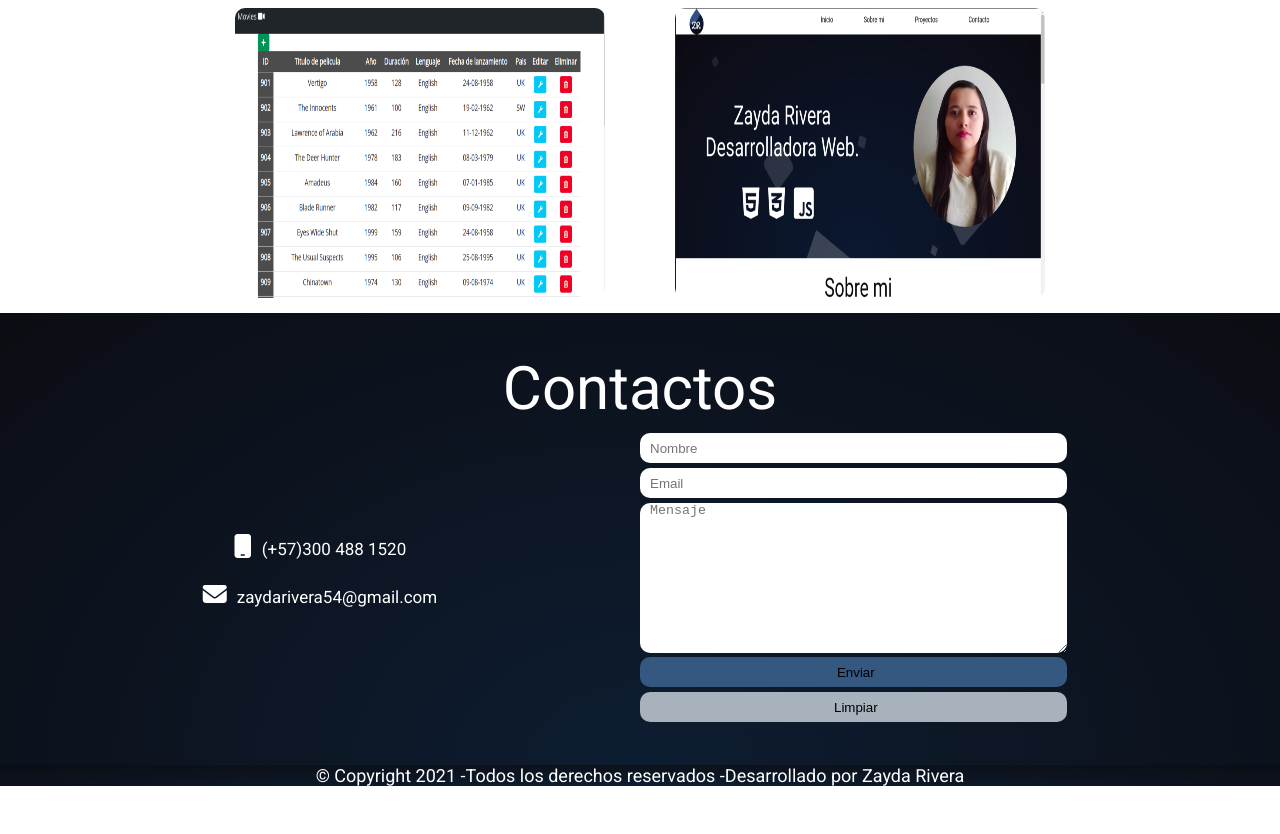
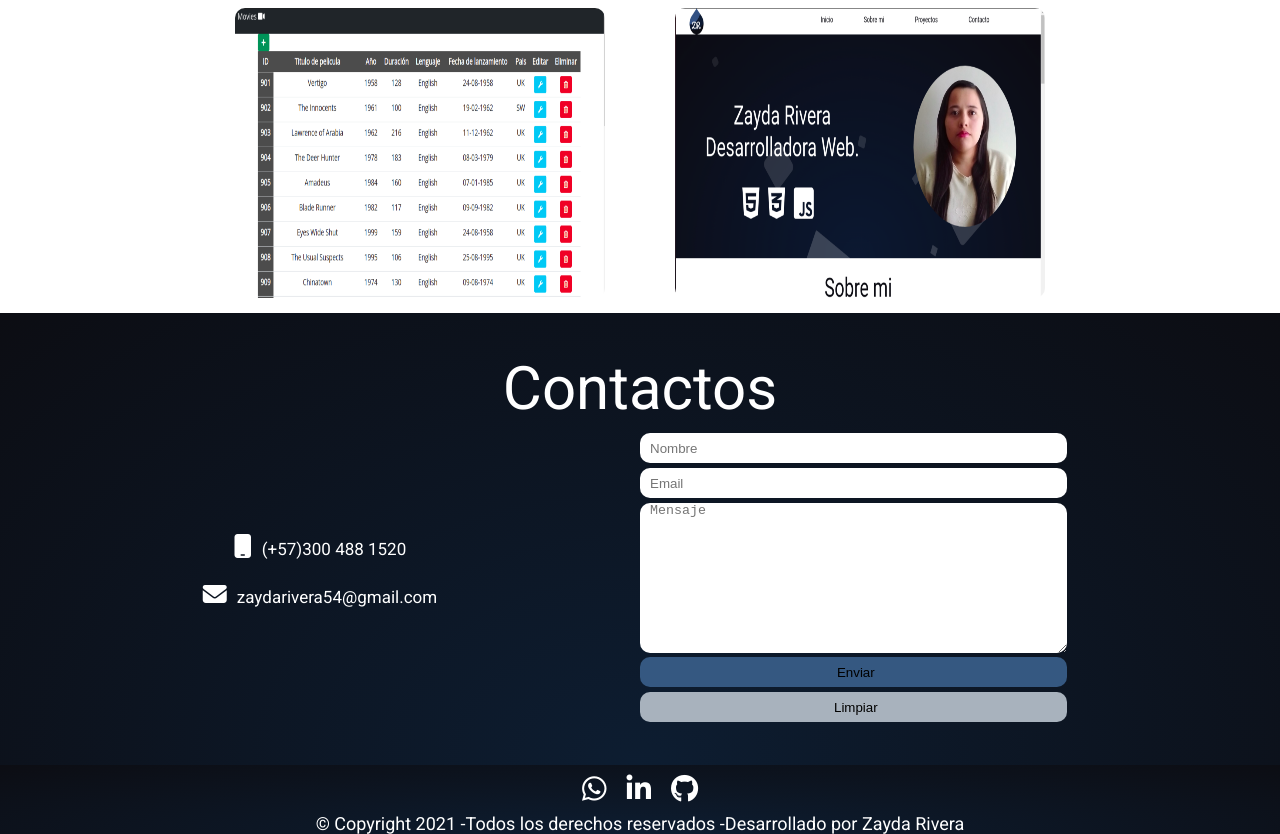
Before and after one commit to zayda07/portafolio, a plain HTML site: page docs/index.html in a window 1280 px wide. Shown: the part 1715-2549 px from the top of the page. Before the commit the page ends 2501 px from the top, so only its background shows below. Drawn offline with nearby package versions, Linux system fonts and the light colour scheme; files that its build step writes are made by us from their sources.

Commit message:
cambios en el footer

```diff
--- a/docs/assets/style.css
+++ b/docs/assets/style.css
@@ -628,22 +628,35 @@ body {
 /*************FOOTER PART****************/
 .footer {
     display: flex;
+    flex-direction: column;
     width: 100%;
     height: auto;
     background: radial-gradient(ellipse at bottom, #0d1d31 0%, #0c0d13 100%);
     color: white;
     bottom: 0;
+    text-align: center;
 }
 
+.footer .icons {
+    display: flex;
+    align-self: center;
+}
+.favicon {
+    padding: 10px;
+    font-size: 28px;
+    color: #ffffff;
+}
+.favicon:hover {
+    color: #355881;
+}
 .footer .p {
     width: 100%;
-    align-self: center;
 }
 
 .footer .p p {
     font-size: 18px;
-    text-align: center;
 }
+
 /*************RESPONSIVE HEADER PART****************/
 @media screen and (max-width: 872px) {
     .header-area .menu {
--- a/docs/index.html
+++ b/docs/index.html
@@ -402,6 +402,20 @@
 
         <!--====== FOOTER PART START ======-->
         <footer class="footer">
+            <div class="icons">
+                <a href="https://wa.link/p257sd" target="blank">
+                    <i class="fab fa-whatsapp favicon"></i>
+                </a>
+                <a
+                    href="https://www.linkedin.com/in/zayda-rivera-997396223/"
+                    target="blank"
+                >
+                    <i class="fab fa-linkedin-in favicon"></i>
+                </a>
+                <a href="https://github.com/zayda07" target="blank">
+                    <i class="fab fa-github favicon"></i>
+                </a>
+            </div>
             <div class="p">
                 <p>
                     &copy Copyright 2021 -Todos los derechos reservados
@@ -409,7 +423,7 @@
                 </p>
             </div>
         </footer>
-        <!--====== FOOTER PART START ======-->
+        <!--====== FOOTER PART START======-->
         <script
             src="https://code.jquery.com/jquery-3.5.1.min.js"
             integrity="sha256-9/aliU8dGd2tb6OSsuzixeV4y/faTqgFtohetphbbj0="
```
